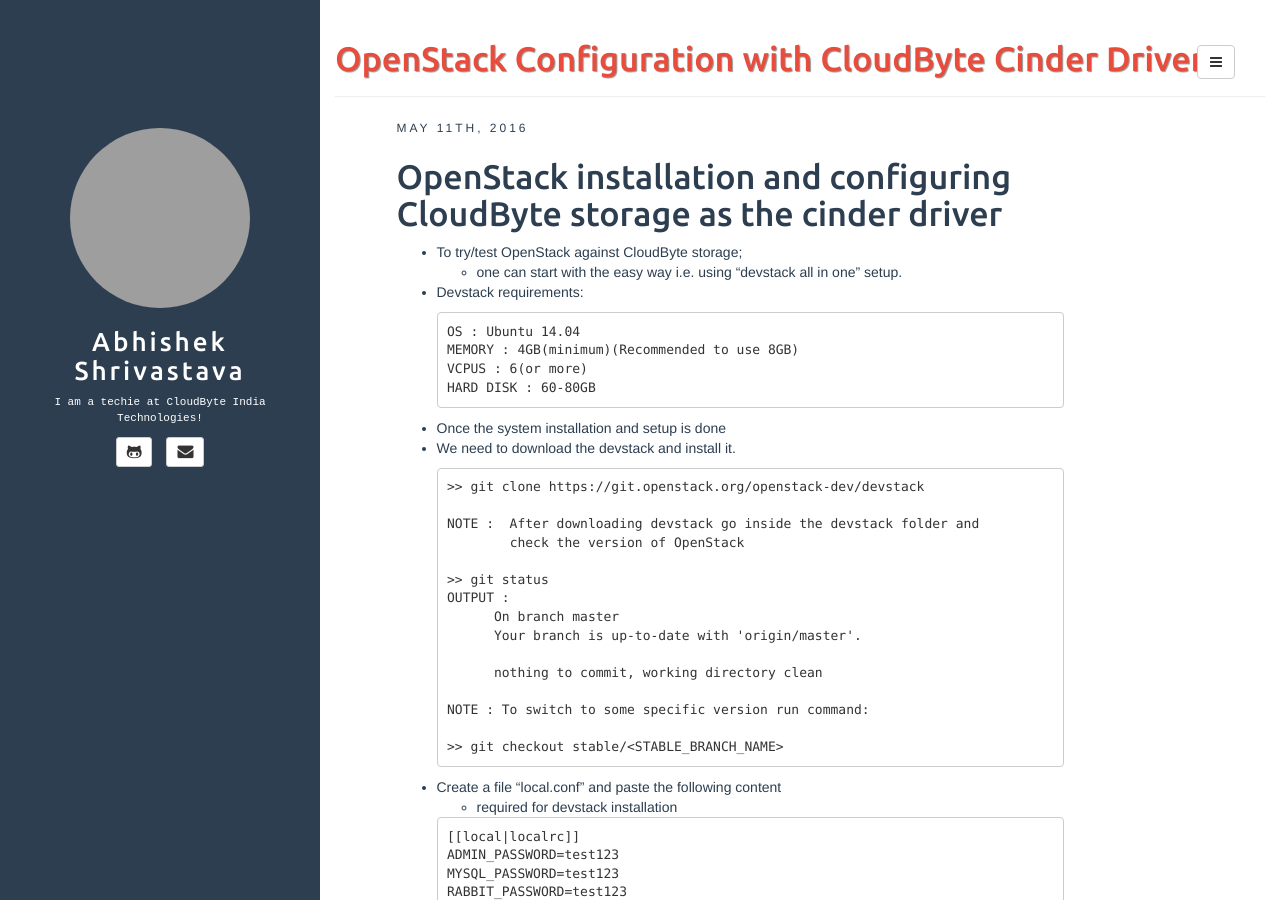
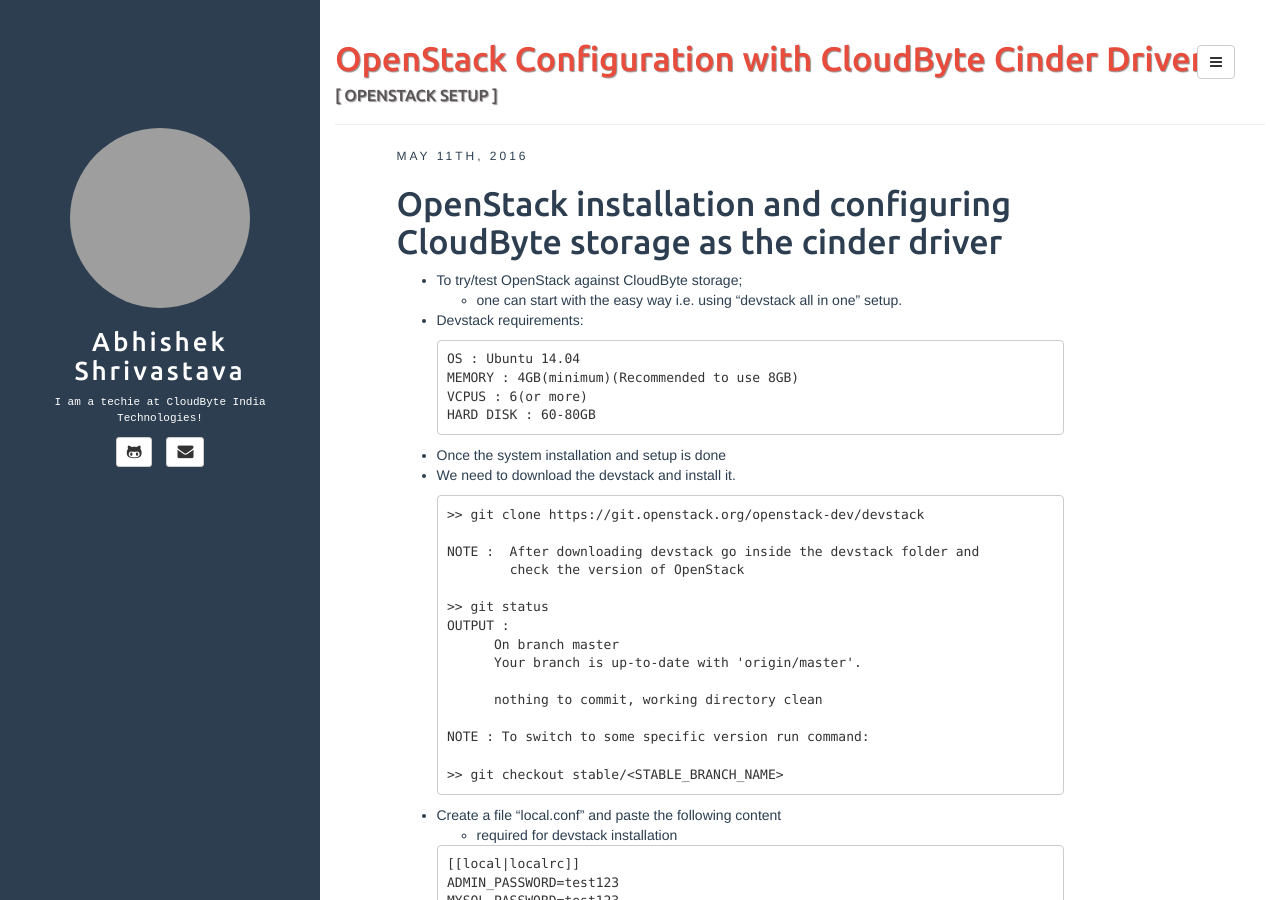
Before and after one commit to AbhiCloudbyte/magicbox, a Jekyll site: the page built from _posts/2016-05-11-OpenStack-Configuration-With-CloudByte-Cinder-Driver.md, in a window 1280 px wide and 900 px high. Built offline with Jekyll 4.4.1, drawn with Linux system fonts in a browser that asks for light colours; comment, search, counter and statistics services are not loaded; grey boxes are pictures that could not be loaded.

Commit message:
Update 2016-05-11-OpenStack-Configuration-With-CloudByte-Cinder-Driver.md

```diff
--- a/_posts/2016-05-11-OpenStack-Configuration-With-CloudByte-Cinder-Driver.md
+++ b/_posts/2016-05-11-OpenStack-Configuration-With-CloudByte-Cinder-Driver.md
@@ -1,6 +1,7 @@
 ---
 layout:     post
 title:      OpenStack Configuration with CloudByte Cinder Driver
+subtitle:   "[ OPENSTACK SETUP ]"
 categories: [general, setup, openstack]
 tags:       [openstack, setup]
 date:       2016-05-11 11:30:00
```
